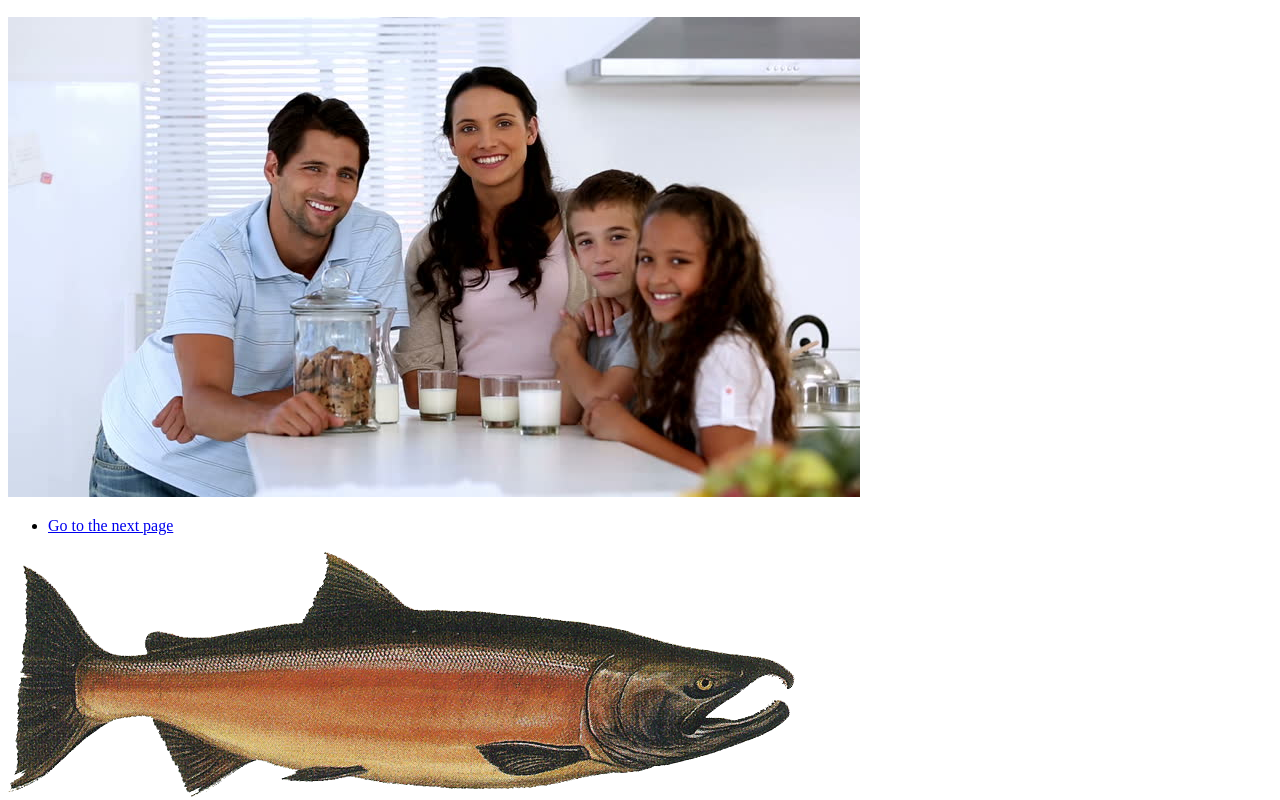
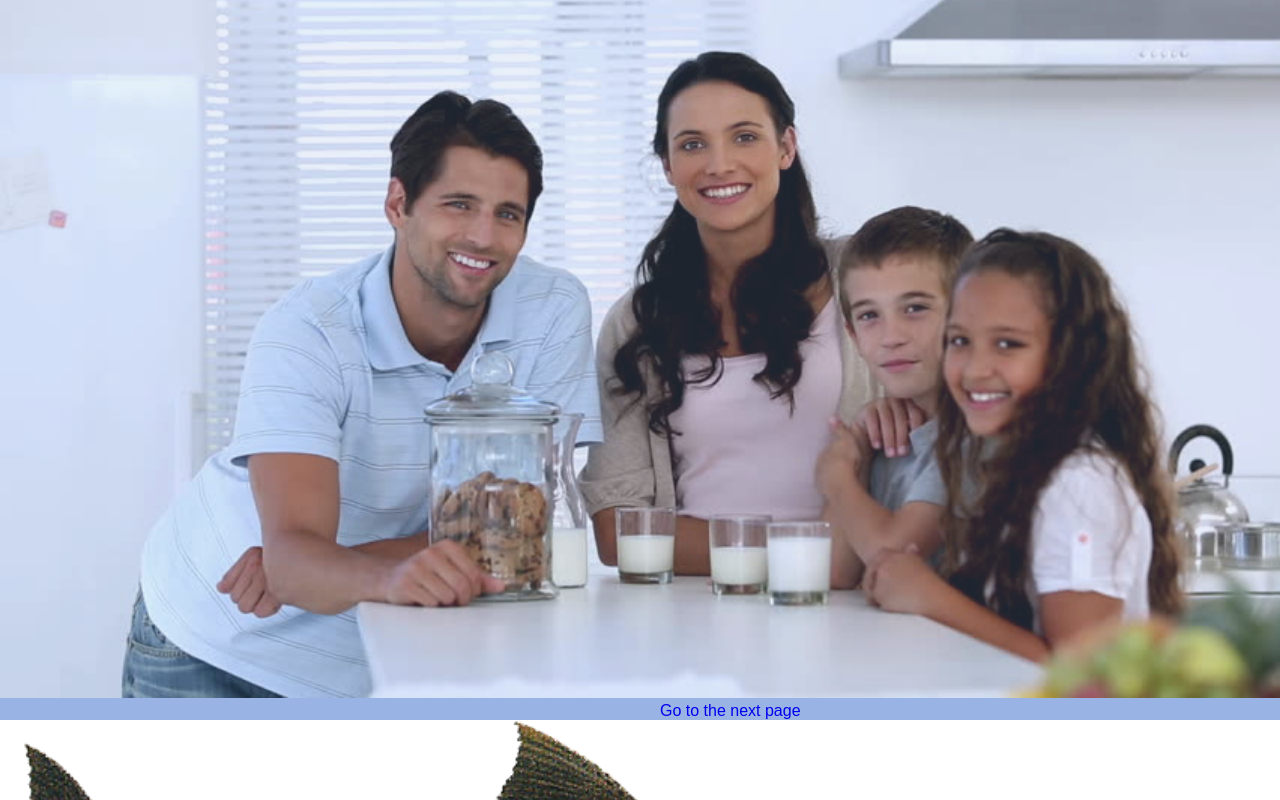
Before and after one commit to MohmmadNada/cookie-stand, a plain HTML site: page index.html in a window 1280 px wide. Shown: the part 63-863 px from the top of the page. Drawn offline with Linux system fonts and the light colour scheme; the site is published under a folder, as on GitHub Pages, so addresses that start at the root find nothing.

Commit message:
delete / from css path

```diff
--- a/index.html
+++ b/index.html
@@ -4,7 +4,7 @@
 <head>
     <title>Salmoon Cookies</title>
     <link rel="reset" href="../cookie-stand/css/reset.css">
-    <link rel="stylesheet" href="/css/styleHome.css">
+    <link rel="stylesheet" href="css/styleHome.css">
 </head>
 
 <body>
```
